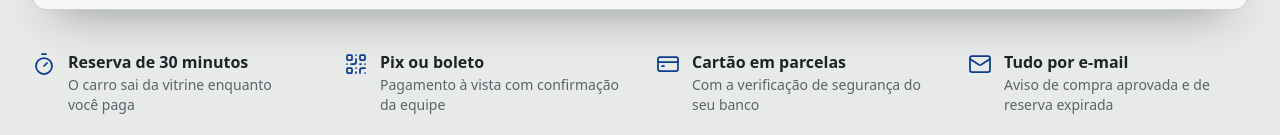
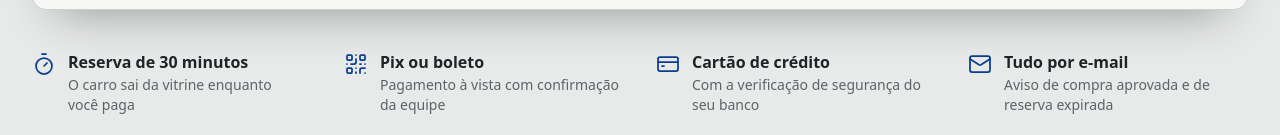
Before and after one commit to reginaldo-junior-dev/frontend-sistema-venda-carros, a React (Vite) app: page / in a window 1280 px wide. Shown: the part 817-952 px from the top of the page. Built offline with nearby package versions, Linux system fonts and the light colour scheme; no server answers.

Commit message:
fix: site não promete parcelamento no cartão
- O cartão é cobrado inteiro pela Stripe e não é parcelado pela loja
- Garantias e Como funciona passam a dizer só "cartão de crédito"

```diff
--- a/src/features/catalogo/home/ComoFunciona.jsx
+++ b/src/features/catalogo/home/ComoFunciona.jsx
@@ -15,7 +15,7 @@ const PASSOS = [
   },
   {
     titulo: 'Pague do seu jeito',
-    texto: 'Pix, boleto ou cartão de crédito em parcelas. O cartão passa pela verificação de segurança do seu banco.',
+    texto: 'Pix, boleto ou cartão de crédito. O cartão passa pela verificação de segurança do seu banco.',
   },
   {
     titulo: 'Receba a confirmação',
--- a/src/features/catalogo/home/Garantias.jsx
+++ b/src/features/catalogo/home/Garantias.jsx
@@ -5,7 +5,7 @@ import { MINUTOS_RESERVA } from '@/features/compra/reserva'
 const ITENS = [
   { icone: Timer, titulo: `Reserva de ${MINUTOS_RESERVA} minutos`, texto: 'O carro sai da vitrine enquanto você paga' },
   { icone: QrCode, titulo: 'Pix ou boleto', texto: 'Pagamento à vista com confirmação da equipe' },
-  { icone: CreditCard, titulo: 'Cartão em parcelas', texto: 'Com a verificação de segurança do seu banco' },
+  { icone: CreditCard, titulo: 'Cartão de crédito', texto: 'Com a verificação de segurança do seu banco' },
   { icone: Mail, titulo: 'Tudo por e-mail', texto: 'Aviso de compra aprovada e de reserva expirada' },
 ]
 
```
